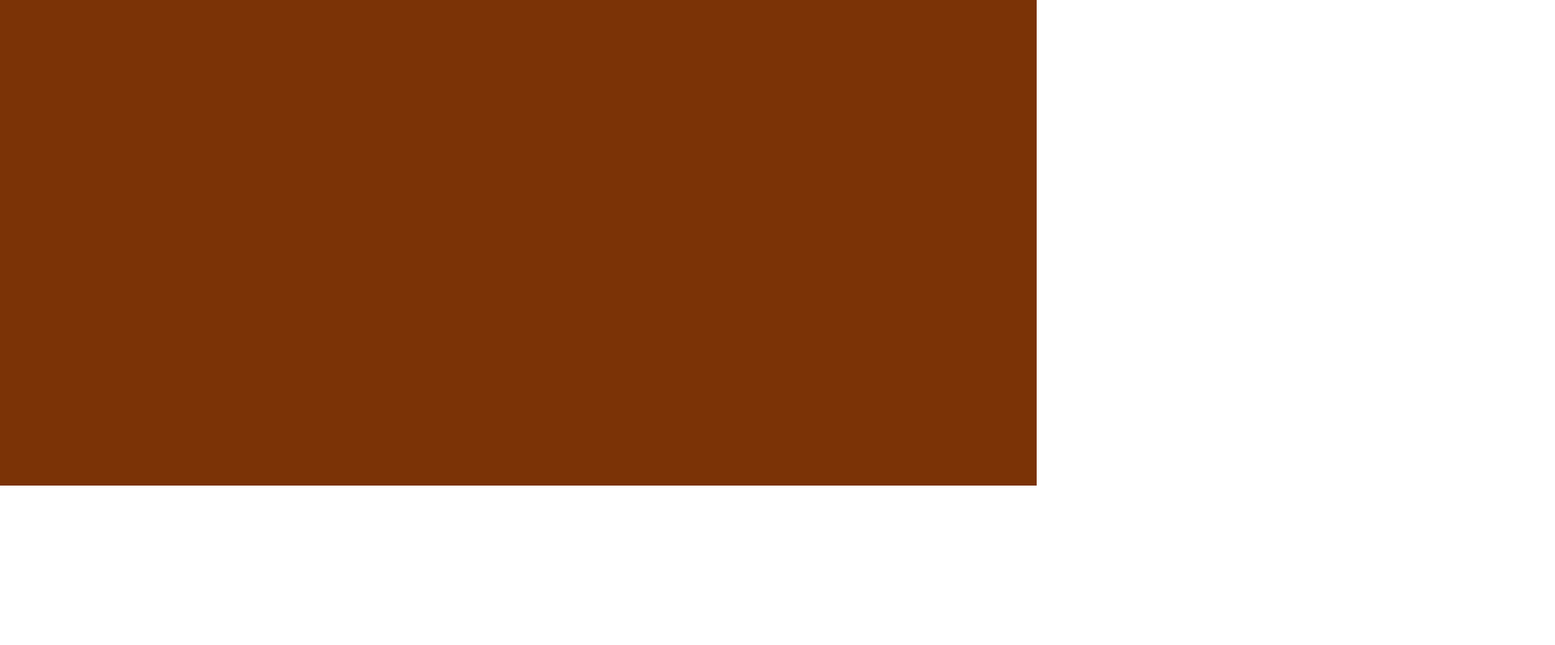
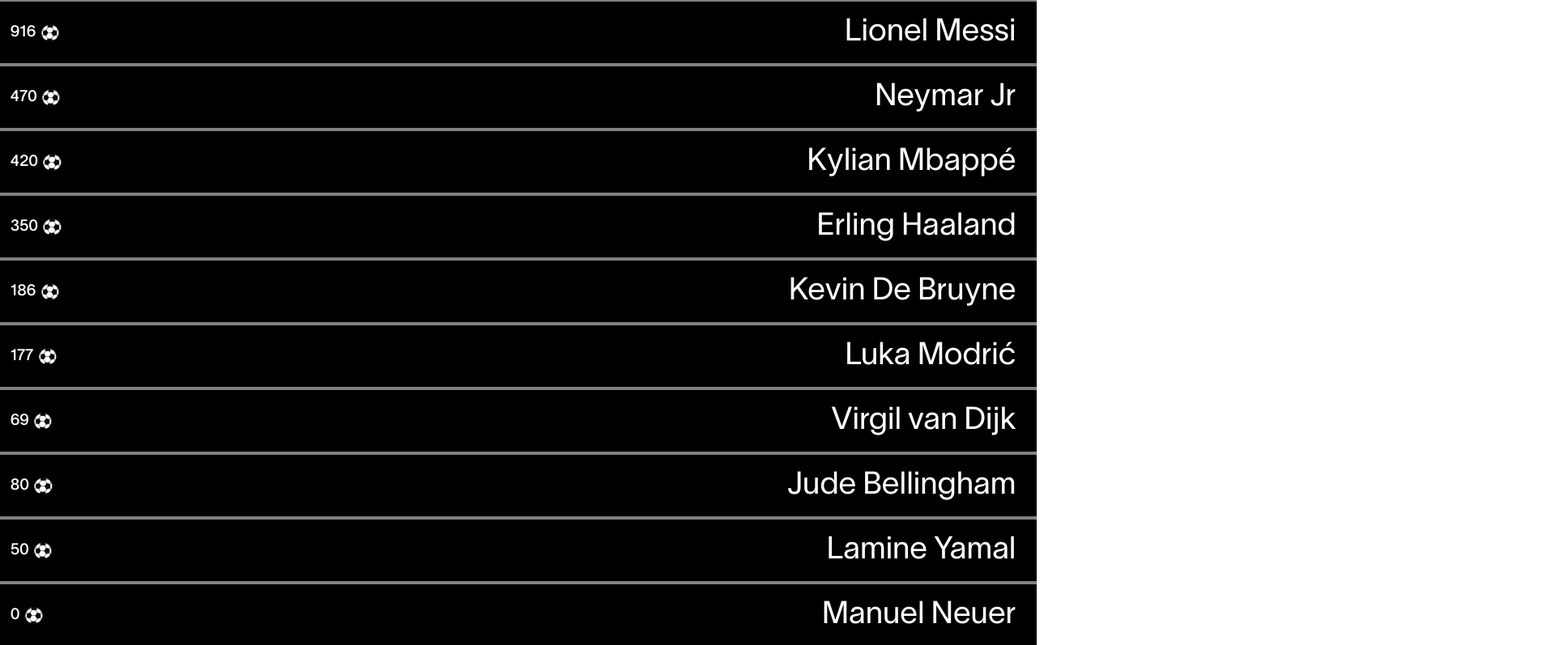
Before and after one commit to Shaurya-XD/WorldCup, a React (Vite) app in the folder 2D_Animation/: page /players in a window 1280 px wide. Shown: the part 3277-4074 px from the top of the page at 81% size, 1920 px wide, since content can reach past the window. Before the commit the page ends 3877 px from the top, so only its background shows below. Built offline with nearby package versions, Linux system fonts and the light colour scheme.

Commit message:
create section 3 of the player page

```diff
--- /dev/null
+++ b/2D_Animation/src/components/players/PlayerCard.jsx
@@ -0,0 +1,49 @@
+import React, { useRef, useState } from 'react'
+import football2 from '../../assets/football2.png'
+import gsap from 'gsap';
+
+const PlayerCard = ({ name, goals }) => {
+    const [hoverPanel, setHoverPanel] = useState(true);
+    const hoverRef = useRef(null)
+
+    const handleMouseEnter = () => {
+        console.log("Entered")
+        gsap.set(hoverRef.current, {
+            y: '-100%',
+        })
+
+        gsap.to(hoverRef.current, {
+            y: '0%'
+        })
+    }
+
+    const handleMouseExit = () => {
+        console.log("Exit")
+        gsap.set(hoverRef.current, {
+            y: '0%',
+        })
+
+        gsap.to(hoverRef.current, {
+            y: '-100%'
+        })
+    }
+
+
+    return (
+        <div onMouseLeave={handleMouseExit} onMouseEnter={handleMouseEnter} className='bg-black overflow-hidden relative text-white transition-all hover:text-black w-full h-[10vh] border-t-2 border-b-2 border-white/50'>
+            <div className='absolute z-10 flex justify-between items-center h-full w-full'>
+                <div className=' h-full flex justify-start gap-[0.5vw] items-center pl-[1vw]'>
+                    <h2 className='text-[1.5vw] font-[font2]'>{goals}</h2>
+                    <img className='h-[1.7vw]' src={football2} />
+                </div>
+                <h2 className='text-[3vw] font-[font1] pr-[2vw] '>{name}</h2>
+            </div>
+
+            <div ref={hoverRef} style={{ transform: 'translateY(-100%)' }} className='absolute top-0 w-full h-full bg-yellow-300'></div>
+
+
+        </div>
+    )
+}
+
+export default PlayerCard
--- a/2D_Animation/src/index.css
+++ b/2D_Animation/src/index.css
@@ -62,11 +62,13 @@
 }
 
 
-.card{
-    overflow:hidden;
+/* Hide scrollbar for Chrome, Safari and Opera */
+.no-scrollbar::-webkit-scrollbar {
+  display: none;
 }
 
-.card-inner{
-    will-change:transform;
-    transform-origin:center;
+/* Hide scrollbar for IE, Edge and Firefox */
+.no-scrollbar {
+  -ms-overflow-style: none;
+  scrollbar-width: none;
 }
--- a/2D_Animation/src/pages/Players.jsx
+++ b/2D_Animation/src/pages/Players.jsx
@@ -14,6 +14,7 @@ import LM10 from '../assets/LM10.png'
 import LY10 from '../assets/LY10.png'
 import NJ10 from '../assets/NJ10.png'
 import M10 from '../assets/M10.png'
+import PlayerCard from '../components/players/PlayerCard'
 
 
 const Players = () => {
@@ -23,6 +24,9 @@ const Players = () => {
   const imageRef = useRef(null)
   const imageTop = useRef(null)
   const imageBottom = useRef(null)
+  const panelImage = useRef(null)
+  const backPanel = useRef(null)
+
   const imageArray = [
     CR7,
     KM10,
@@ -36,6 +40,20 @@ const Players = () => {
     JB10,
     NJ10,
   ]
+
+  const handleMouseEnter = (image) => {
+    gsap.set(backPanel.current, {
+      autoAlpha: 1,
+    })
+    panelImage.current.src = image;
+  }
+
+  const handleMouseExit = () => {
+    gsap.set(backPanel.current, {
+      autoAlpha: 0,
+    })
+    panelImage.current.src = null;
+  }
 
   useGSAP(() => {
     gsap.to(imageDivRef.current, {
@@ -81,16 +99,28 @@ const Players = () => {
       ease: "none",
       scrollTrigger: {
         trigger: section2Ref.current,
-        start: "top -80%",
-        end: "+=100%",
+        start: "top -150%",
+        end: "+=20%",
         scrub: true,
       },
     });
 
+    const tween = gsap.to(backPanel.current, {
+      scrollTrigger: {
+        trigger: backPanel.current,
+        start: 'top 34.4%',
+        end: 'top -40%',
+        scrub: true,
+        pin: true,
+      },
+    })
+
+    tween.scrollTrigger.pin.parentNode.style.pointerEvents = "none";
+
   }, [])
 
   return (
-    <div ref={section2Ref}>
+    <div ref={section2Ref} className='no-scrollbar overflow-hidden'>
       <div className='section-1'>
         <div ref={imageDivRef} className='absolute rounded-3xl top-[17.5vw] left-[30vw] h-[20vw] w-[13.5vw] overflow-hidden'>
           <img src={Background} className='absolute z-0 h-full w-full' />
@@ -105,34 +135,57 @@ const Players = () => {
         </div>
       </div>
 
-      <div className="relative section-2 mt-[30vh] h-[200vh] w-screen ">
+      <div className="relative section-2 mt-[30vh] h-[350vh] w-screen overflow-hidden">
         <div className='absolute top-0 left-0 w-screen h-screen'>
-          <div ref={imageTop} className='relative flex flex-col h-screen items-center'>
+          <div ref={imageTop} className='relative z-10 flex flex-col h-screen items-center'>
             <img className='absolute z-10 h-[100vh] rounded-3xl' src={Background} />
             <img className='absolute z-20 h-[100vh] top-0 left-1/2 -translate-x-50/97' src={CR7} alt="" />
           </div>
           <div className='absolute z-30 top-3/5 left-0 flex gap-[50vw] w-fit'>
             <h1 className='move-text font-[font2] text-[8vw] text-yellow-400 uppercase whitespace-nowrap'>Cristiano Ronaldo</h1>
           </div>
-          <div className=' absolute z-30 top-1/4 left-0 flex gap-[50vw] w-fit'>
+          <div className=' absolute z-0 top-1/4 left-0 flex gap-[50vw] w-fit'>
             <h1 className='opacity-0 move-text2 font-[font2] text-yellow-400 text-[8vw] uppercase whitespace-nowrap'>Greatest Of all time</h1>
           </div>
         </div>
 
         <div className='absolute top-[100vh] left-0 w-screen h-screen'>
-          <div ref={imageBottom} className='relative flex flex-col h-screen items-center'>
+          <div ref={imageBottom} className='relative z-10 flex flex-col h-screen items-center'>
             <img className='absolute z-10 h-[100vh] rounded-3xl' src={Background} />
             <img className='absolute z-20 h-[100vh] top-0 left-1/2 -translate-x-50/97' src={LM10} alt="" />
           </div>
           <div className='absolute z-30 top-3/5 left-0 flex gap-[50vw] w-fit'>
             <h1 className='move-text font-[font2] text-[8vw] text-yellow-400 uppercase whitespace-nowrap'>Lionel Messi</h1>
           </div>
-          <div className=' absolute z-30 top-1/4 left-0 flex gap-[50vw] w-fit'>
+          <div className=' absolute z-0 top-1/4 left-0 flex gap-[50vw] w-fit'>
             <h1 className='opacity-0 move-text2 font-[font2] text-[8vw] text-yellow-400 uppercase whitespace-nowrap'>Greatest Of all time</h1>
           </div>
         </div>
 
-        <div className='absolute top-[200vh] left-0 w-screen h-screen bg-amber-900'>
+
+
+        <div className='absolute top-[200vh] z-20 left-0 w-screen h-screen bg-black'>
+
+          <div ref={backPanel} className='absolute invisible z-[999] pl-[25vw] top-[1vh] left-0 pointer-events-none'>
+            <div className='relative w-[19.5vw] h-[55vh] bg-red-400 rounded-[1vw] overflow-hidden'>
+              <img className='object-cover h-full' src={Background} />
+              <img ref={panelImage} className='absolute top-0 h-full w-full object-cover object-top' />
+            </div>
+          </div>
+
+          <div className='w-full h-[15vh]'></div>
+          <div onMouseLeave={handleMouseExit} onMouseEnter={()=> handleMouseEnter(CR7)}><PlayerCard name={'Cristiano Ronaldo'} goals={975} /></div>
+          <div onMouseLeave={handleMouseExit} onMouseEnter={()=> handleMouseEnter(LM10)}><PlayerCard name={'Lionel Messi'} goals={916} /></div>
+          <div onMouseLeave={handleMouseExit} onMouseEnter={()=> handleMouseEnter(NJ10)}><PlayerCard name={'Neymar Jr'} goals={470} /></div>
+          <div onMouseLeave={handleMouseExit} onMouseEnter={()=> handleMouseEnter(KM10)}><PlayerCard name={'Kylian Mbappé'} goals={420} /></div>
+          <div onMouseLeave={handleMouseExit} onMouseEnter={()=> handleMouseEnter(EH9)}><PlayerCard name={'Erling Haaland'} goals={350} /></div>
+          <div onMouseLeave={handleMouseExit} onMouseEnter={()=> handleMouseEnter(KD7)}><PlayerCard name={'Kevin De Bruyne'} goals={186} /></div>
+          <div onMouseLeave={handleMouseExit} onMouseEnter={()=> handleMouseEnter(M10)}><PlayerCard name={'Luka Modrić'} goals={177} /></div>
+          <div onMouseLeave={handleMouseExit} onMouseEnter={()=> handleMouseEnter(VD4)}><PlayerCard name={'Virgil van Dijk'} goals={69} /></div>
+          <div onMouseLeave={handleMouseExit} onMouseEnter={()=> handleMouseEnter(JB10)}><PlayerCard name={'Jude Bellingham'} goals={80} /></div>
+          <div onMouseLeave={handleMouseExit} onMouseEnter={()=> handleMouseEnter(LY10)}><PlayerCard name={'Lamine Yamal'} goals={50} /></div>
+          <div onMouseLeave={handleMouseExit} onMouseEnter={()=> handleMouseEnter(MN1)}><PlayerCard name={'Manuel Neuer'} goals={0} /></div>
+          <div className='w-full h-[30vh] bg-black'></div>
 
         </div>
 
```
